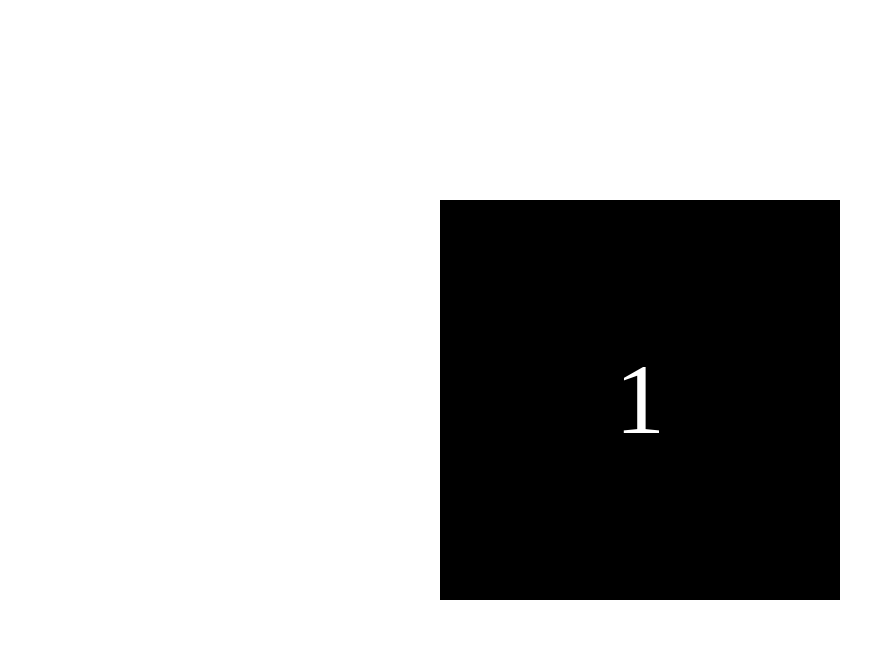
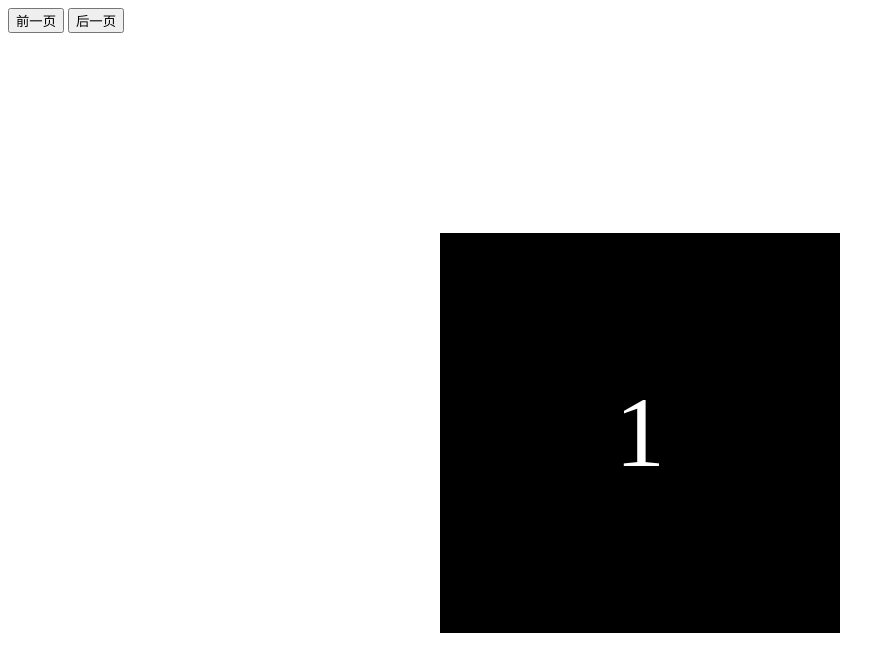
Before and after one commit to Drlin/css3-animation, a plain HTML site: page 3D/index.html in a window 1280 px wide. Shown: the whole page, without its empty margins (0-895 px from the left). Drawn offline with Linux system fonts and the light colour scheme.

Commit message:
添加js

```diff
--- a/3D/index.html
+++ b/3D/index.html
@@ -6,6 +6,10 @@
 	<link rel="stylesheet" href="./index.css">
 </head>
 <body>
+	<div class="btn-group">
+		<button id="pre">前一页</button>
+		<button id="next">后一页</button>
+	</div>
 	<div class="box">
 		<div class="page_group">
 			<div id="page1">1</div>
--- a/3D/index.js
+++ b/3D/index.js
@@ -0,0 +1,9 @@
+(() => {
+	function Animation() {
+
+	}
+	Animation.prototype = {
+
+	}
+	new Animation();
+})();
```
